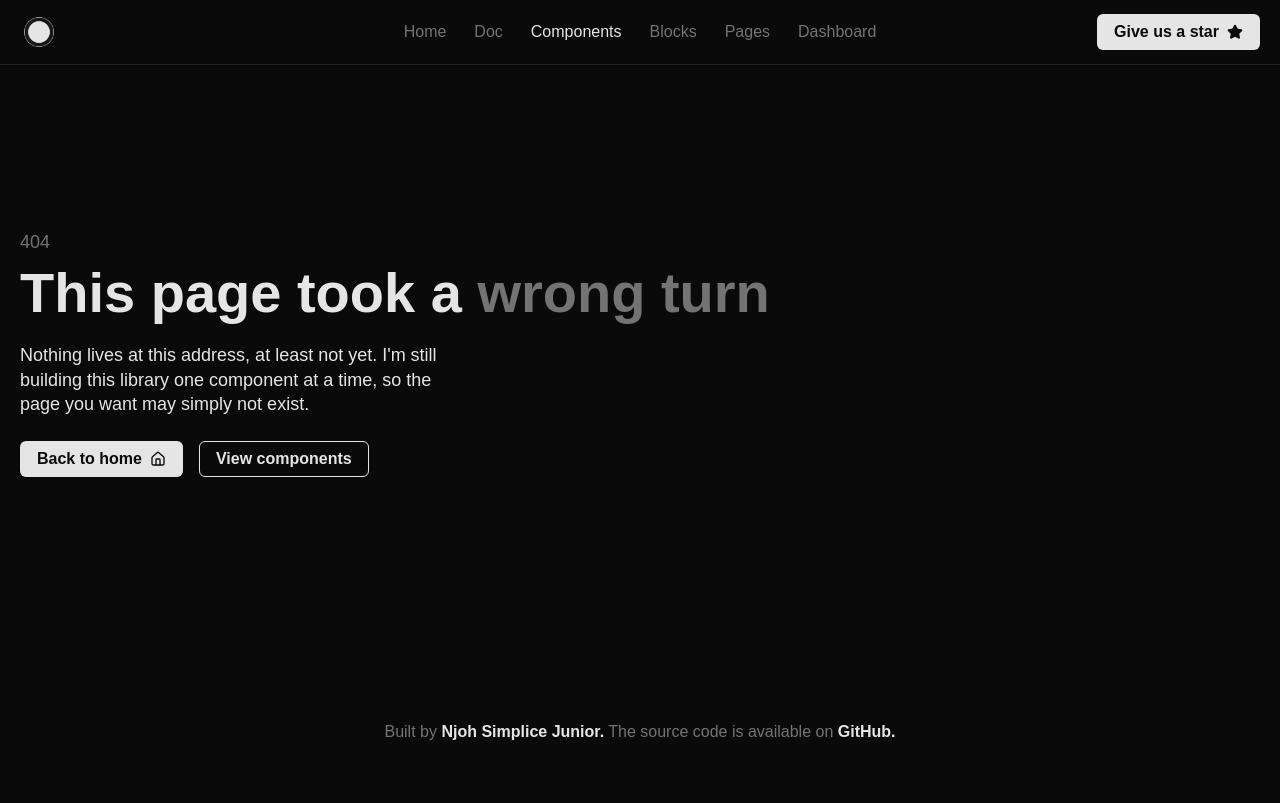
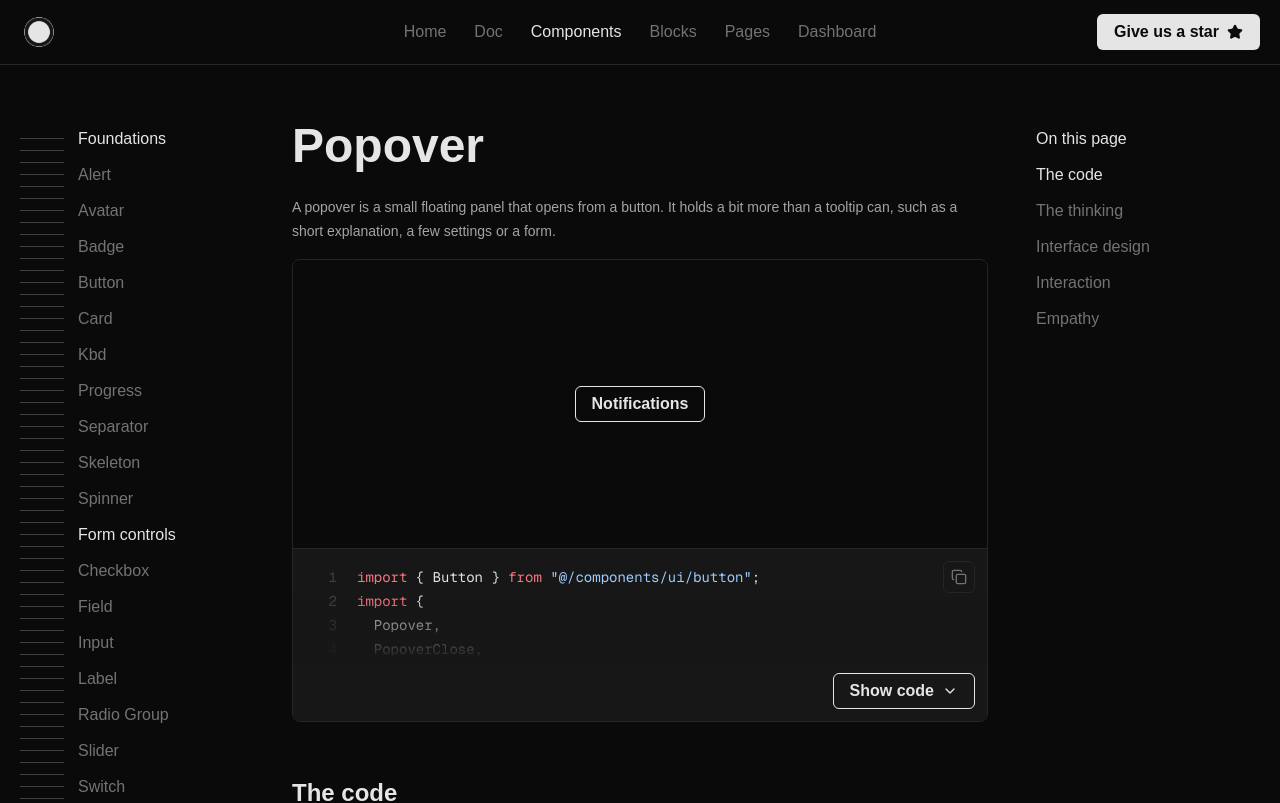
Before and after one commit to njoh-simplice/ui-nsdev, a Next.js app: page /components/popover in a window 1280 px wide. Before the commit this address had no page. Shown: the top 803 px of the page. Built offline with nearby package versions, Linux system fonts and the light colour scheme; a web font is replaced by a local one.

Commit message:
Add the Popover component and page
A floating panel opened by a button, named by a title and a description.

Co-Authored-By: Claude Sonnet 5.5 <noreply@anthropic.com>

```diff
--- a/content/components/index.ts
+++ b/content/components/index.ts
@@ -13,6 +13,7 @@ import { meta as field } from "./field/meta";
 import { meta as input } from "./input/meta";
 import { meta as kbd } from "./kbd/meta";
 import { meta as label } from "./label/meta";
+import { meta as popover } from "./popover/meta";
 import { meta as progress } from "./progress/meta";
 import { meta as radioGroup } from "./radio-group/meta";
 import { meta as separator } from "./separator/meta";
@@ -39,6 +40,7 @@ export const components = [
   input,
   kbd,
   label,
+  popover,
   progress,
   radioGroup,
   separator,
--- /dev/null
+++ b/content/components/popover/demo.tsx
@@ -0,0 +1,22 @@
+import { Button } from "@/components/ui/button";
+import {
+  Popover,
+  PopoverClose,
+  PopoverContent,
+  PopoverDescription,
+  PopoverTitle,
+  PopoverTrigger,
+} from "@/components/ui/popover";
+
+export default function PopoverDemo() {
+  return (
+    <Popover>
+      <PopoverTrigger render={<Button variant="secondary" />}>Notifications</PopoverTrigger>
+      <PopoverContent>
+        <PopoverTitle>Notifications</PopoverTitle>
+        <PopoverDescription>You are all caught up. Good job!</PopoverDescription>
+        <PopoverClose render={<Button variant="secondary" className="mt-2 self-start" />}>Dismiss</PopoverClose>
+      </PopoverContent>
+    </Popover>
+  );
+}
--- /dev/null
+++ b/content/components/popover/meta.ts
@@ -0,0 +1,6 @@
+export const meta = {
+  title: "Popover",
+  slug: "popover",
+  group: "Disclosure & Overlays",
+  description: "A floating panel of content that opens from a button.",
+} as const;
--- /dev/null
+++ b/src/app/components/popover/page.tsx
@@ -0,0 +1,130 @@
+import type { Metadata } from "next";
+import { ComponentPage } from "@/components/component-page";
+import PopoverDemo from "@content/components/popover/demo";
+import { meta } from "@content/components/popover/meta";
+
+export const metadata: Metadata = { title: meta.title, description: meta.description };
+
+export default function Page() {
+  return (
+    <ComponentPage
+      title={meta.title}
+      lead="A popover is a small floating panel that opens from a button. It holds a bit more than a tooltip can, such as a short explanation, a few settings or a form."
+      demo={<PopoverDemo />}
+      demoPath="content/components/popover/demo.tsx"
+      sourcePath="src/components/ui/popover.tsx"
+      props={[
+        {
+          name: "side",
+          type: '"top" | "right" | "bottom" | "left"',
+          default: '"bottom"',
+          description: "On PopoverContent. Which side of the trigger it opens on. It flips to the other side if there is no room.",
+        },
+        {
+          name: "align",
+          type: '"start" | "center" | "end"',
+          default: '"center"',
+          description: "On PopoverContent. How it lines up along that side.",
+        },
+        {
+          name: "sideOffset",
+          type: "number",
+          default: "8",
+          description: "On PopoverContent. The gap in pixels between the trigger and the popover.",
+        },
+        {
+          name: "defaultOpen",
+          type: "boolean",
+          default: "false",
+          description: "Starts the popover open, when it manages its own state.",
+        },
+        {
+          name: "open",
+          type: "boolean",
+          description: "Whether it is open, when you control it yourself.",
+        },
+        {
+          name: "onOpenChange",
+          type: "function",
+          description: "Called with the new open state.",
+        },
+        {
+          name: "render",
+          type: "element",
+          description: "On PopoverTrigger and PopoverClose. Uses your own element, such as a Button, instead of a plain button.",
+        },
+      ]}
+      propsNote="Every other prop goes to the Base UI Popover underneath. PopoverTitle and PopoverDescription name the panel for screen readers."
+      thinking={{
+        intro:
+          "A popover is for something small that belongs to one control and shouldn't take over the page. It stays out of the way until asked.",
+        notes: [
+          {
+            label: "Built on Base UI:",
+            text: "Base UI places the panel next to the trigger, flips it when there is no room, and handles the open state, the focus and the dismissal.",
+          },
+          {
+            label: "Popover or Dialog:",
+            text: "A popover sits beside its trigger and leaves the page usable. A Dialog covers the page and asks for full attention.",
+          },
+          {
+            label: "Popover or Tooltip:",
+            text: "A tooltip is a label that appears on hover. A popover opens on click and can hold buttons, links and fields.",
+          },
+        ],
+      }}
+      design={{
+        notes: [
+          {
+            label: "Surface:",
+            text: "The shared overlay surface: the surface fill, a strong hairline, the lg radius of 8px and a soft shadow. No arrow.",
+          },
+          {
+            label: "Width:",
+            text: "Fixed at 18rem, so every popover on the site feels like the same object.",
+          },
+          {
+            label: "Text:",
+            text: "A semibold title and a dimmer description, in the same rhythm as a Dialog.",
+          },
+        ],
+      }}
+      interaction={{
+        notes: [
+          {
+            label: "Open:",
+            text: "Click the trigger, or press Enter or Space when it has focus.",
+          },
+          {
+            label: "Close:",
+            text: "Escape, a click outside, or a PopoverClose button.",
+          },
+          {
+            label: "Focus:",
+            text: "Focus moves into the panel when it opens and returns to the trigger when it closes.",
+          },
+          {
+            label: "Motion:",
+            text: "A 150ms fade and a small scale from the side it opens from. With reduced motion turned on it appears at once.",
+          },
+        ],
+      }}
+      empathy={{
+        notes: [
+          {
+            label: "State is announced:",
+            text: "The trigger reports whether the popover is open.",
+          },
+          {
+            label: "Named:",
+            text: "The panel is named by its title and described by its description. Always include a PopoverTitle.",
+          },
+          {
+            label: "Don't hide required steps:",
+            text: "Anything people must do should be on the page, not behind a click.",
+          },
+        ],
+      }}
+    />
+  );
+}
--- /dev/null
+++ b/src/components/ui/popover.tsx
@@ -0,0 +1,40 @@
+import type { ComponentProps } from "react";
+import { Popover as BasePopover } from "@base-ui/react/popover";
+import { cx } from "@/lib/cx";
+import { popupMotion, popupSurface } from "@/lib/styles";
+import type { WithClass } from "@/lib/types";
+
+export const Popover = BasePopover.Root;
+
+// Renders a button by default. To open it from your own element, such as a Button, pass it as
+// render: <PopoverTrigger render={<Button />}>.
+export const PopoverTrigger = BasePopover.Trigger;
+
+// side, sideOffset and align place the popover against its trigger; every other prop goes to the
+// popup itself.
+export function PopoverContent({
+  side = "bottom",
+  sideOffset = 8,
+  align = "center",
+  className,
+  ...props
+}: WithClass<ComponentProps<typeof BasePopover.Popup>> &
+  Pick<ComponentProps<typeof BasePopover.Positioner>, "side" | "sideOffset" | "align">) {
+  return (
+    <BasePopover.Portal>
+      <BasePopover.Positioner side={side} sideOffset={sideOffset} align={align} className="z-50">
+        <BasePopover.Popup className={cx(popupSurface, popupMotion, "flex w-72 flex-col gap-2 p-4", className)} {...props} />
+      </BasePopover.Positioner>
+    </BasePopover.Portal>
+  );
+}
+
+export function PopoverTitle({ className, ...props }: WithClass<ComponentProps<typeof BasePopover.Title>>) {
+  return <BasePopover.Title className={cx("text-base font-semibold text-text", className)} {...props} />;
+}
+
+export function PopoverDescription({ className, ...props }: WithClass<ComponentProps<typeof BasePopover.Description>>) {
+  return <BasePopover.Description className={cx("text-sm text-text/70", className)} {...props} />;
+}
+
+export const PopoverClose = BasePopover.Close;
```
